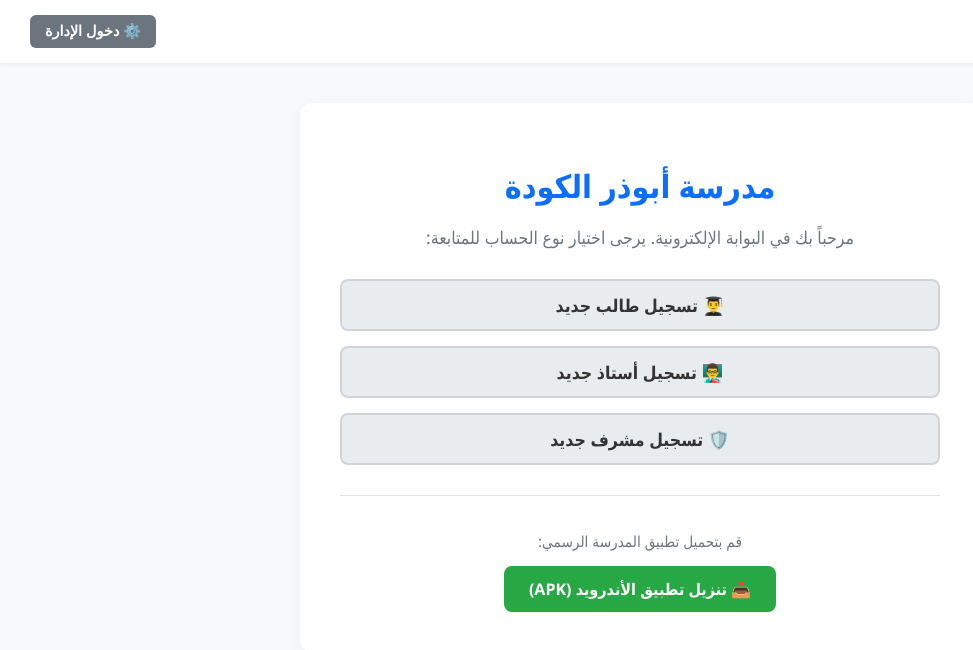
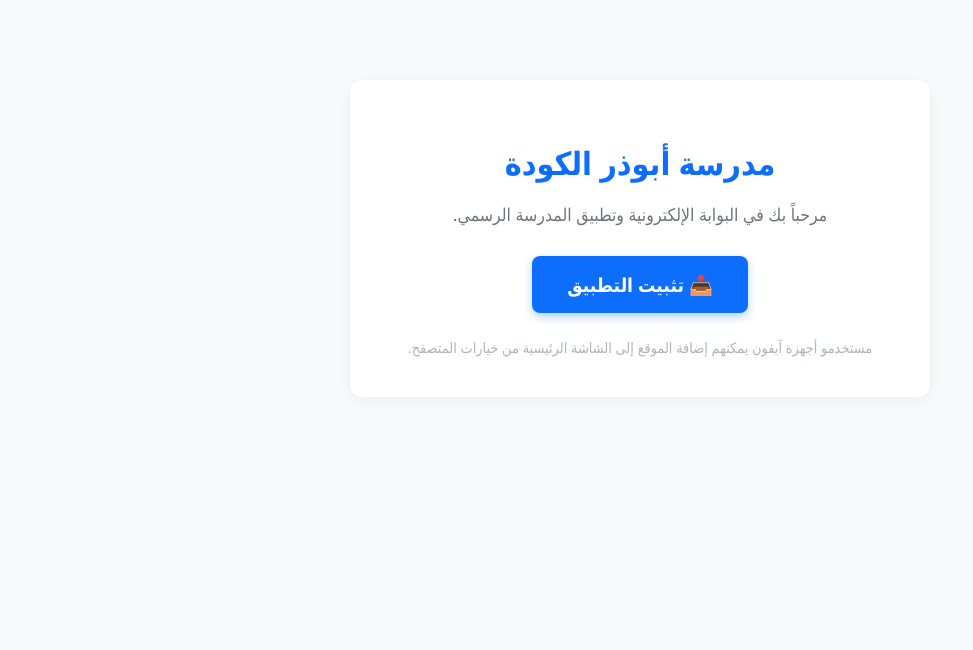
Before and after one commit to mazinboss099-dotcom/school-app2, a website: page frontend/index.html in a window 1280 px wide. Shown: the whole page, without its empty margins (0-973 px from the left). Drawn offline with Linux system fonts and the light colour scheme.

```diff
--- a/frontend/index.html
+++ b/frontend/index.html
@@ -4,7 +4,6 @@
     <meta charset="UTF-8">
     <meta name="viewport" content="width=device-width, initial-scale=1.0">
     <title>مدرسة أبوذر الكودة</title>
-    <!-- ربط ملف الـ Manifest لضمان فتح التطبيق بشكل مستقل Standalone -->
     <link rel="manifest" href="/manifest.json">
     <meta name="theme-color" content="#0d6efd">
     <style>
@@ -12,39 +11,17 @@
             font-family: 'Segoe UI', Tahoma, Geneva, Verdana, sans-serif;
             background-color: #f8f9fa;
             color: #333;
+            text-align: center;
+            padding: 80px 20px;
             margin: 0;
-            padding: 0;
-        }
-        /* الشريط العلوي وزر الإدارة */
-        .top-bar {
-            display: flex;
-            justify-content: flex-end;
-            padding: 15px 30px;
-            background: #ffffff;
-            box-shadow: 0 2px 5px rgba(0,0,0,0.05);
-        }
-        .admin-btn {
-            background-color: #6c757d;
-            color: white;
-            border: none;
-            padding: 8px 15px;
-            border-radius: 6px;
-            cursor: pointer;
-            font-weight: bold;
-            font-size: 0.9rem;
-            transition: background 0.3s;
-        }
-        .admin-btn:hover {
-            background-color: #5a6268;
         }
         .container {
-            max-width: 600px;
-            margin: 40px auto;
+            max-width: 500px;
+            margin: 0 auto;
             background: #ffffff;
             padding: 40px;
             border-radius: 12px;
             box-shadow: 0 4px 15px rgba(0, 0, 0, 0.05);
-            text-align: center;
         }
         h1 {
             color: #0d6efd;
@@ -55,97 +32,48 @@
             margin-bottom: 30px;
             font-size: 1.1rem;
         }
-        .role-buttons {
-            display: flex;
-            flex-direction: column;
-            gap: 15px;
-            margin-bottom: 30px;
-        }
-        .role-btn {
-            background-color: #e9ecef;
-            color: #333;
-            padding: 12px;
-            border: 2px solid #ced4da;
-            border-radius: 8px;
-            font-size: 1.1rem;
-            font-weight: bold;
-            cursor: pointer;
-            transition: all 0.3s;
-            text-decoration: none;
-        }
-        .role-btn:hover {
-            background-color: #0d6efd;
-            color: white;
-            border-color: #0d6efd;
-        }
-        .download-section {
-            margin-top: 30px;
-            border-top: 1px solid #dee2e6;
-            padding-top: 20px;
-        }
         .download-btn {
             display: inline-block;
-            background-color: #28a745;
+            background-color: #0d6efd;
             color: #ffffff;
-            padding: 12px 25px;
-            font-size: 1rem;
+            padding: 15px 35px;
+            font-size: 1.2rem;
             font-weight: bold;
             text-decoration: none;
             border-radius: 8px;
             transition: background-color 0.3s ease;
+            box-shadow: 0 4px 10px rgba(13, 110, 253, 0.3);
         }
         .download-btn:hover {
-            background-color: #218838;
+            background-color: #0b5ed7;
+        }
+        .note {
+            margin-top: 25px;
+            font-size: 0.9rem;
+            color: #adb5bd;
         }
     </style>
 </head>
 <body>
 
-    <!-- الشريط العلوي وزر الإدارة -->
-    <div class="top-bar">
-        <button class="admin-btn" onclick="openAdminLogin()">⚙️ دخول الإدارة</button>
-    </div>
-
     <div class="container">
         <h1>مدرسة أبوذر الكودة</h1>
-        <p>مرحباً بك في البوابة الإلكترونية. يرجى اختيار نوع الحساب للمتابعة:</p>
+        <p>مرحباً بك في البوابة الإلكترونية وتطبيق المدرسة الرسمي.</p>
 
-        <!-- أزرار اختيار نوع المستخدم -->
-        <div class="role-buttons">
-            <a href="register.html?role=student" class="role-btn">👨‍🎓 تسجيل طالب جديد</a>
-            <a href="register.html?role=teacher" class="role-btn">👨‍🏫 تسجيل أستاذ جديد</a>
-            <a href="register.html?role=supervisor" class="role-btn">🛡️ تسجيل مشرف جديد</a>
-        </div>
+        <!-- زر التثبيت بالنص النظيف الذي طلبته -->
+        <a href="/مدرسة أبوذر.apk" class="download-btn" download>📥 تثبيت التطبيق</a>
 
-        <!-- قسم تنزيل تطبيق الأندرويد -->
-        <div class="download-section">
-            <p style="font-size: 0.95rem; margin-bottom: 15px; color: #6c757d;">قم بتحميل تطبيق المدرسة الرسمي:</p>
-            <a href="/مدرسة أبوذر.apk" class="download-btn" download>📥 تنزيل تطبيق الأندرويد (APK)</a>
+        <div class="note">
+            مستخدمو أجهزة آيفون يمكنهم إضافة الموقع إلى الشاشة الرئيسية من خيارات المتصفح.
         </div>
     </div>
 
     <script>
-        // دالة لطلب كلمة السر الخاصة بالإدارة
-        function openAdminLogin() {
-            let password = prompt("الرجاء إدخال كلمة سر لوحة التحكم:");
-            if (password === "admin123") { // كلمة السر الافتراضية
-                window.location.href = "admin.html"; // صفحة إدارة الطلبات القادمة
-            } else if (password !== null) {
-                alert("كلمة السر غير صحيحة!");
-            }
-        }
-    </script>
-
-    <!-- تسجيل الـ Service Worker -->
-    <script>
         if ('serviceWorker' in navigator) {
             window.addEventListener('load', () => {
-                navigator.serviceWorker.register('/service-worker.js')
-                    .then(reg => console.log('Service Worker registered!'))
-                    .catch(err => console.log('Service Worker failed:', err));
+                navigator.serviceWorker.register('/service-worker.js');
             });
         }
     </script>
-
 </body>
 </html>
```
Also changed, not shown: frontend/app.html (added, +106 -0 lines), frontend/manifest.json.
